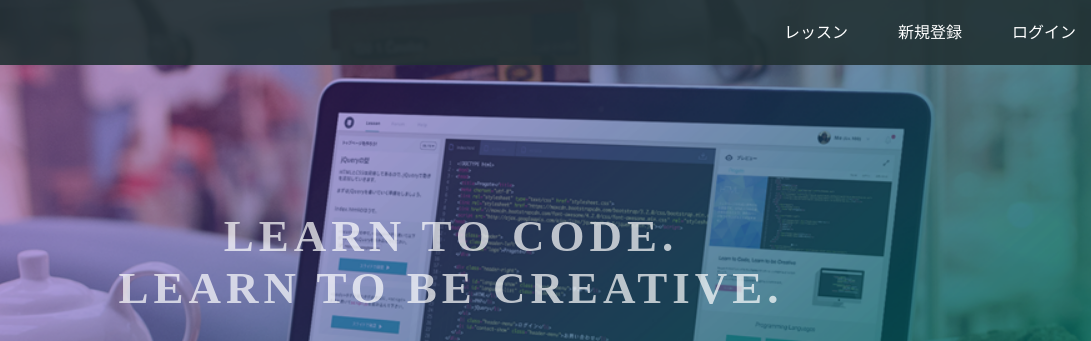
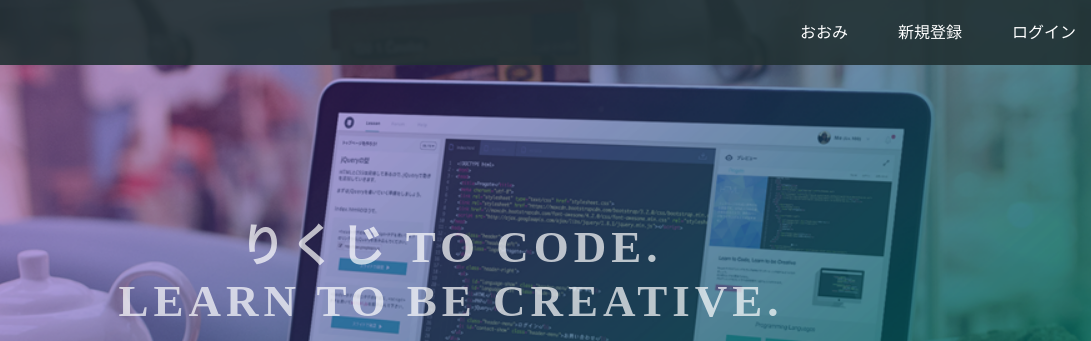
Before and after one commit to k-oomi/k-oomi.github.io, a plain HTML site: page index.html in a window 1280 px wide. Shown: the top 341 px of the page, 189-1280 px from the left. Drawn offline with Linux system fonts and the light colour scheme.

Commit message:
Update index.html

```diff
--- a/index.html
+++ b/index.html
@@ -15,7 +15,7 @@
       </div>
       <span class="fa fa-bars menu-icon"></span>
       <div class="header-right">
-        <a href="#">レッスン</a>
+        <a href="#">おおみ</a>
         <a href="#">新規登録</a>
         <a href="#" class="login">ログイン</a>
       </div>
@@ -23,7 +23,7 @@
   </header>
   <div class="top-wrapper">
     <div class="container">
-      <h1>LEARN TO CODE.<br>LEARN TO BE CREATIVE.</h1>
+      <h1>りくじ TO CODE.<br>LEARN TO BE CREATIVE.</h1>
       <p>Progateはオンラインプログラミング学習サービスです。<br>初心者にもやさしいスライドとレッスンで、ウェブサービスを作りながらプログラミングを学んでいきましょう。</p>
       <div class="btn-wrapper">
         <a href="#" class="btn signup">新規登録はこちら</a>
```
